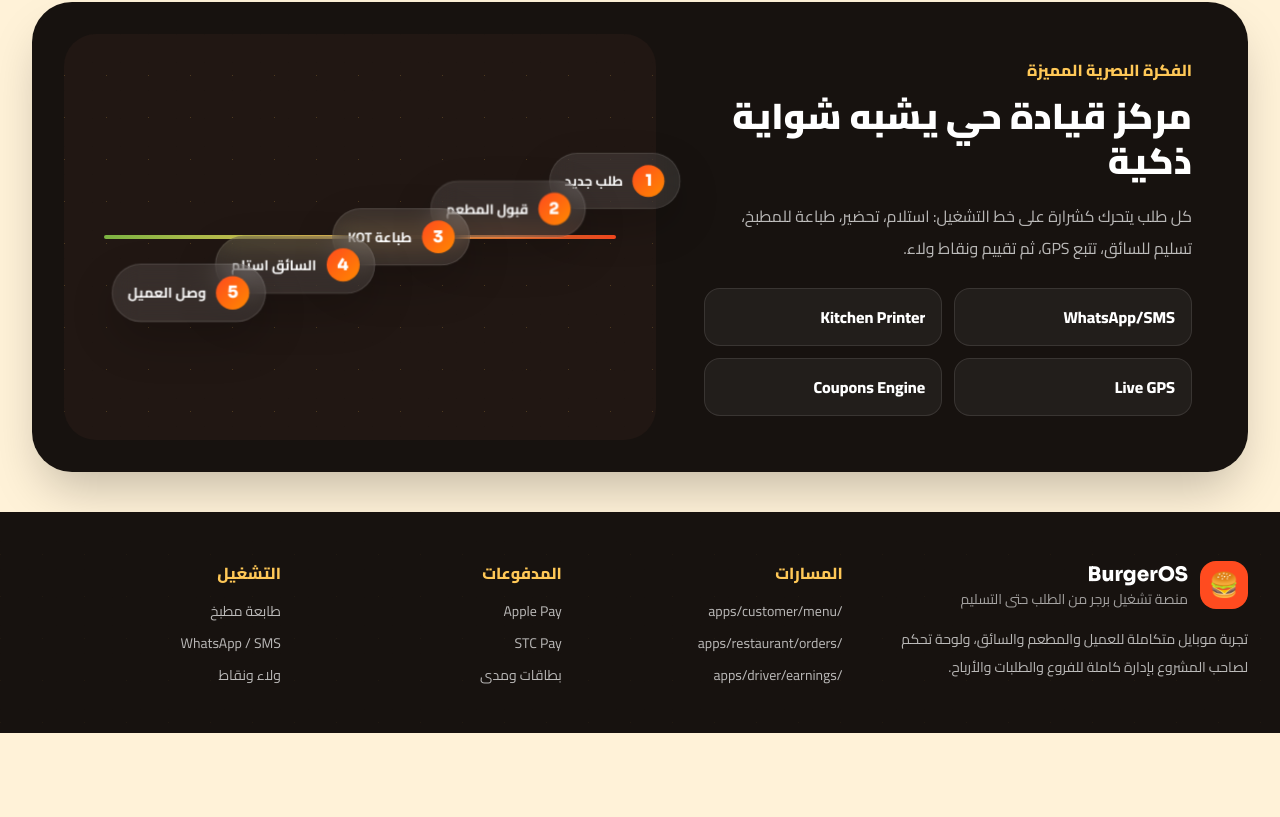
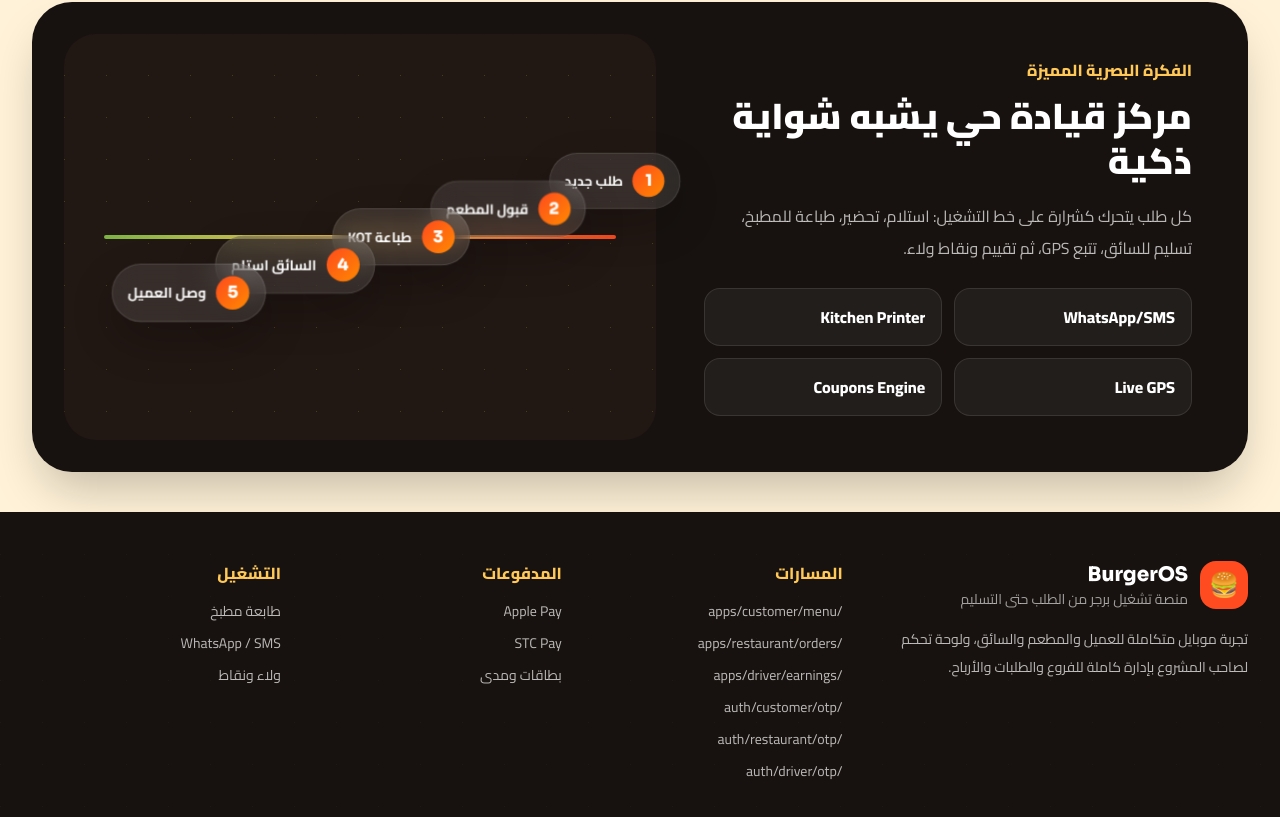
Before and after one commit to KarimWajihKMW/----------------------1778702460149-y21wnghm-3jy2xy, a plain HTML site: page index.html in a window 1280 px wide. Shown: the part 1334-2151 px from the top of the page. Before the commit the page ends 2067 px from the top, so only its background shows below. Drawn offline with nearby package versions, Linux system fonts and the light colour scheme; a web font is replaced by a local one.

Commit message:
feat: أضف شاشات تسجيل الدخول OTP للعميل والسائق والمطعم

```diff
--- a/index.html
+++ b/index.html
@@ -86,6 +86,9 @@
                     <a href="/apps/customer/menu" data-route class="footer-link">/apps/customer/menu</a>
                     <a href="/apps/restaurant/orders" data-route class="footer-link">/apps/restaurant/orders</a>
                     <a href="/apps/driver/earnings" data-route class="footer-link">/apps/driver/earnings</a>
+                    <a href="/auth/customer/otp" data-route class="footer-link">/auth/customer/otp</a>
+                    <a href="/auth/restaurant/otp" data-route class="footer-link">/auth/restaurant/otp</a>
+                    <a href="/auth/driver/otp" data-route class="footer-link">/auth/driver/otp</a>
                 </div>
             </div>
             <div>
```
